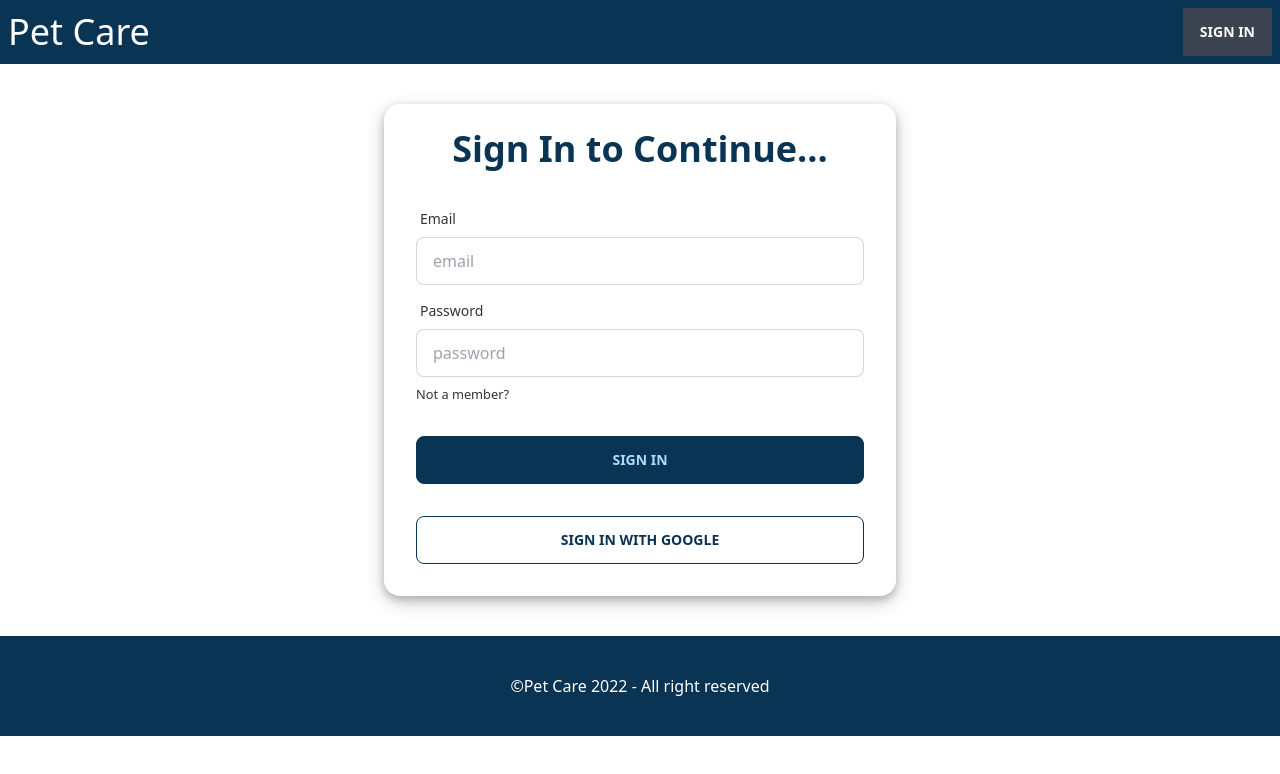
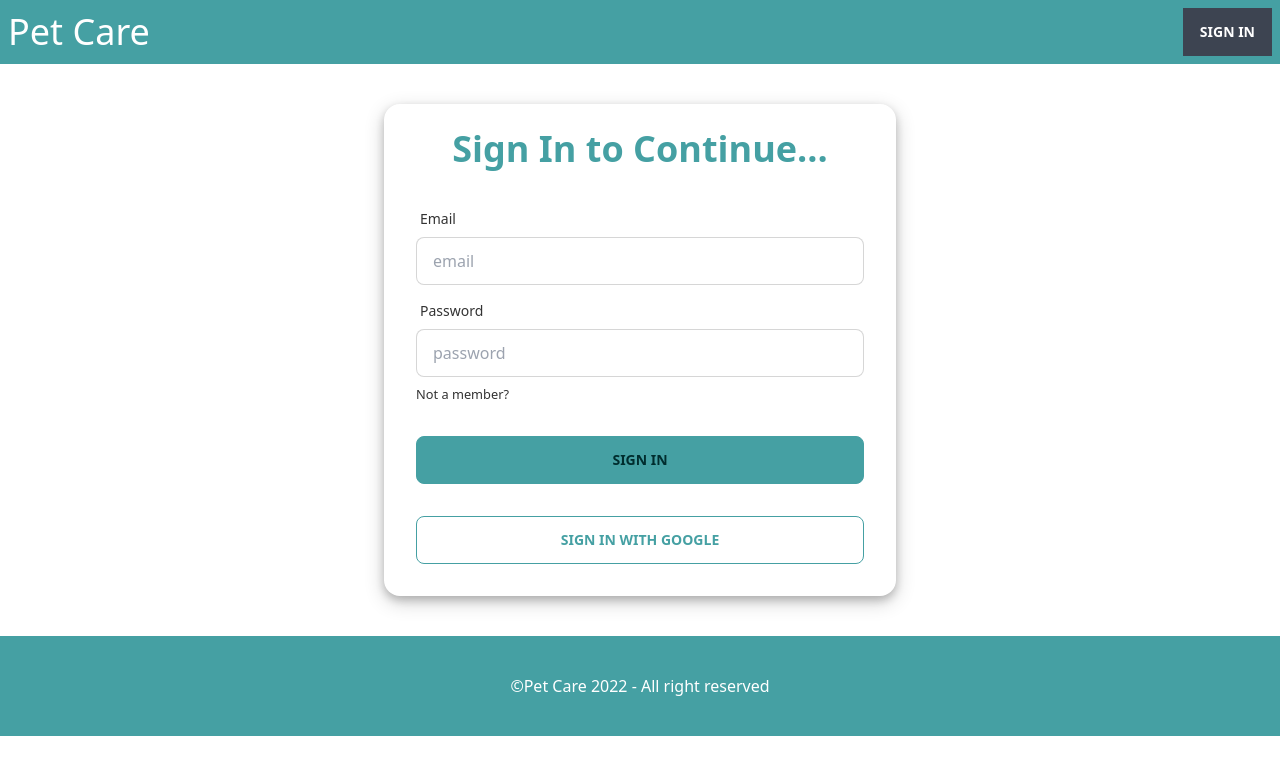
Before and after one commit to faridulhaque/Pet-Care, a React (Create React App) app: page /signIn in a window 1280 px wide. Shown: the top 774 px of the page. Built offline with nearby package versions, Linux system fonts and the light colour scheme; no server answers.

Commit message:
styles updated

```diff
--- a/src/DynamicPages/DynamicPages.css
+++ b/src/DynamicPages/DynamicPages.css
@@ -29,6 +29,10 @@
     box-shadow: 0 4px 8px 0 rgba(0, 0, 0, 0.2), 0 6px 20px 0 rgba(0, 0, 0, 0.19);
     position: relative;
     border-radius: 10px;
+}
+.service-card:hover{
+    transform: translateY(-50px);
+    transition: transform 0.5s;
 }
 
 .service-card-top-style {
@@ -75,4 +79,5 @@
         box-shadow: 0 4px 8px 0 rgba(0, 0, 0, 0.2), 0 6px 20px 0 rgba(0, 0, 0, 0.19);
         position: relative;
     }
+
 }
--- a/src/Main/Main.js
+++ b/src/Main/Main.js
@@ -2,7 +2,7 @@ import React from "react";
 import Banner from "../Home/Banner";
 import PetShop from "../Home/PetShop";
 import Services from "../Home/Services";
-import Navbar from "../Shared/Navbar/Navbar";
+
 
 const Main = () => {
   return (
--- a/tailwind.config.js
+++ b/tailwind.config.js
@@ -10,7 +10,7 @@ module.exports = {
       {
         mytheme: {
           primary: "rgb(229,76,88)",
-          secondary: "rgb(9,52,83)",
+          secondary: "rgb(69,160,163)",
           accent: "#37cdbe",
           neutral: "#3d4451",
           "base-100": "#ffffff",
```
